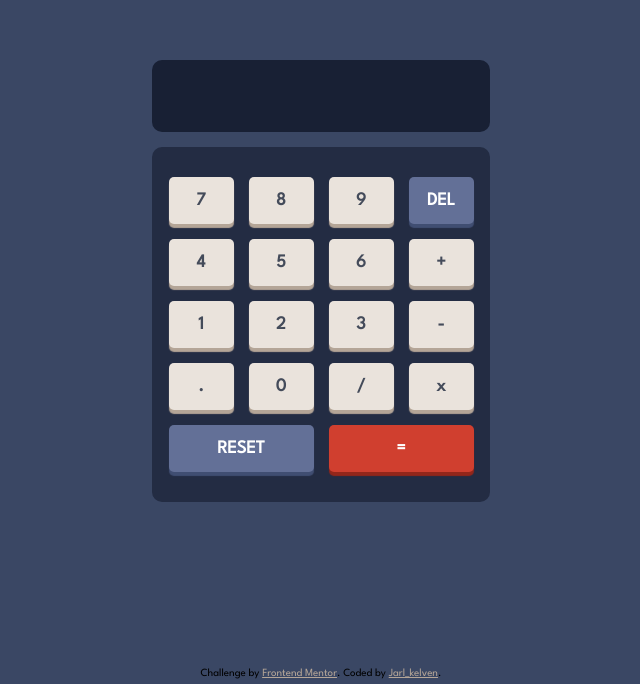
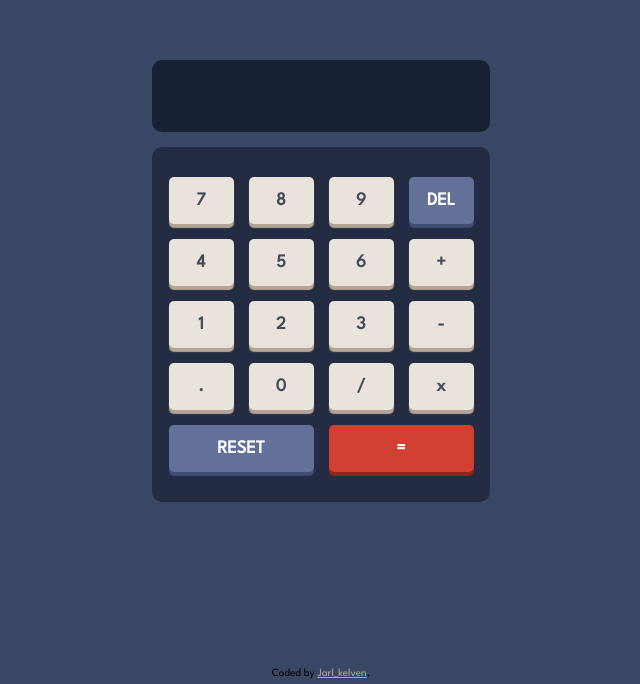
Before and after one commit to Jarl-kelven/calculator-app-main, a plain HTML site: page index.html in a window 1280 px wide. Shown: the part 116-800 px from the top of the page, without its empty margins (319-959 px from the left). Drawn offline with Linux system fonts and the light colour scheme.

Commit message:
Update index.html
Removed the attribution

```diff
--- a/index.html
+++ b/index.html
@@ -12,7 +12,7 @@
   <link rel="preconnect" href="https://fonts.gstatic.com" crossorigin>
   <link href="https://fonts.googleapis.com/css2?family=League+Spartan&display=swap" rel="stylesheet">
 
-  <title>Frontend Mentor | Calculator app</title>
+  <title>Calculator app</title>
 
 
 </head>
@@ -96,7 +96,6 @@
 
 
   <footer class="attribution">
-    Challenge by <a href="https://www.frontendmentor.io?ref=challenge" target="_blank">Frontend Mentor</a>.
     Coded by <a href="#">Jarl_kelven</a>.
   </footer>
   <script src="./app.js"></script>
```
